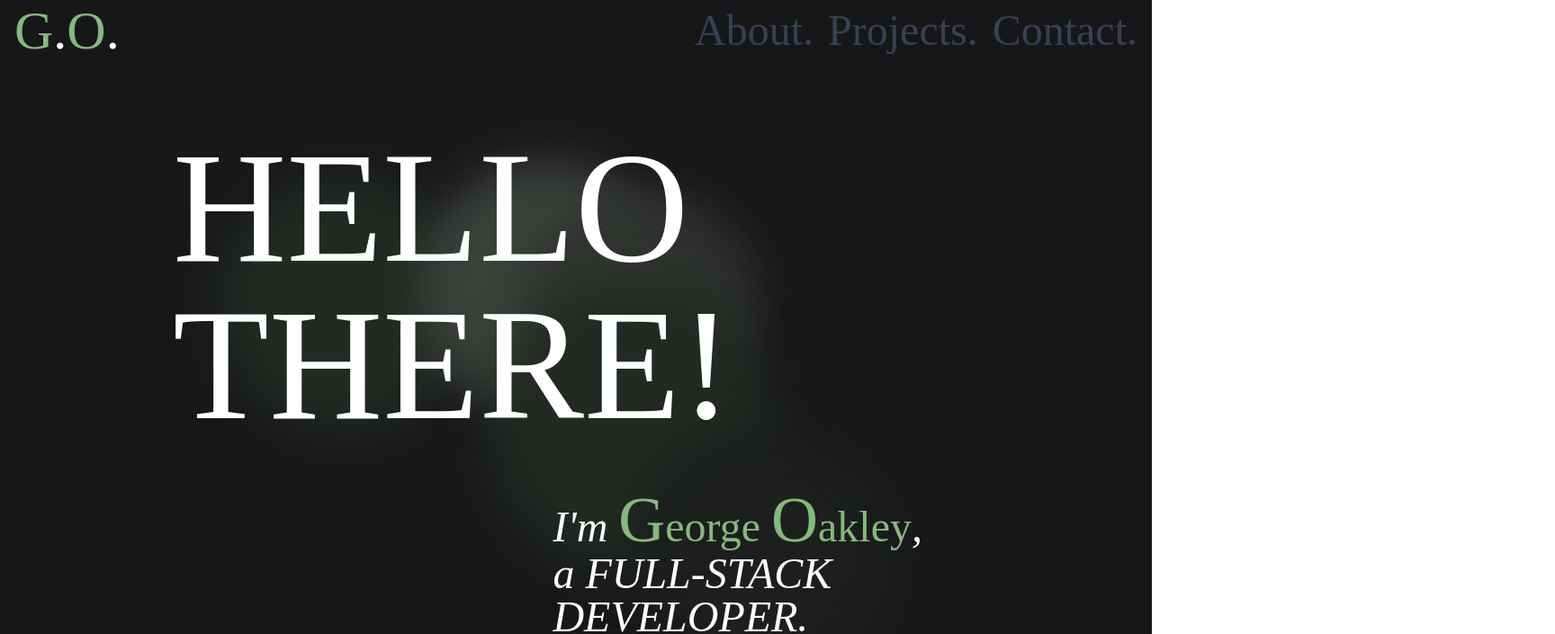
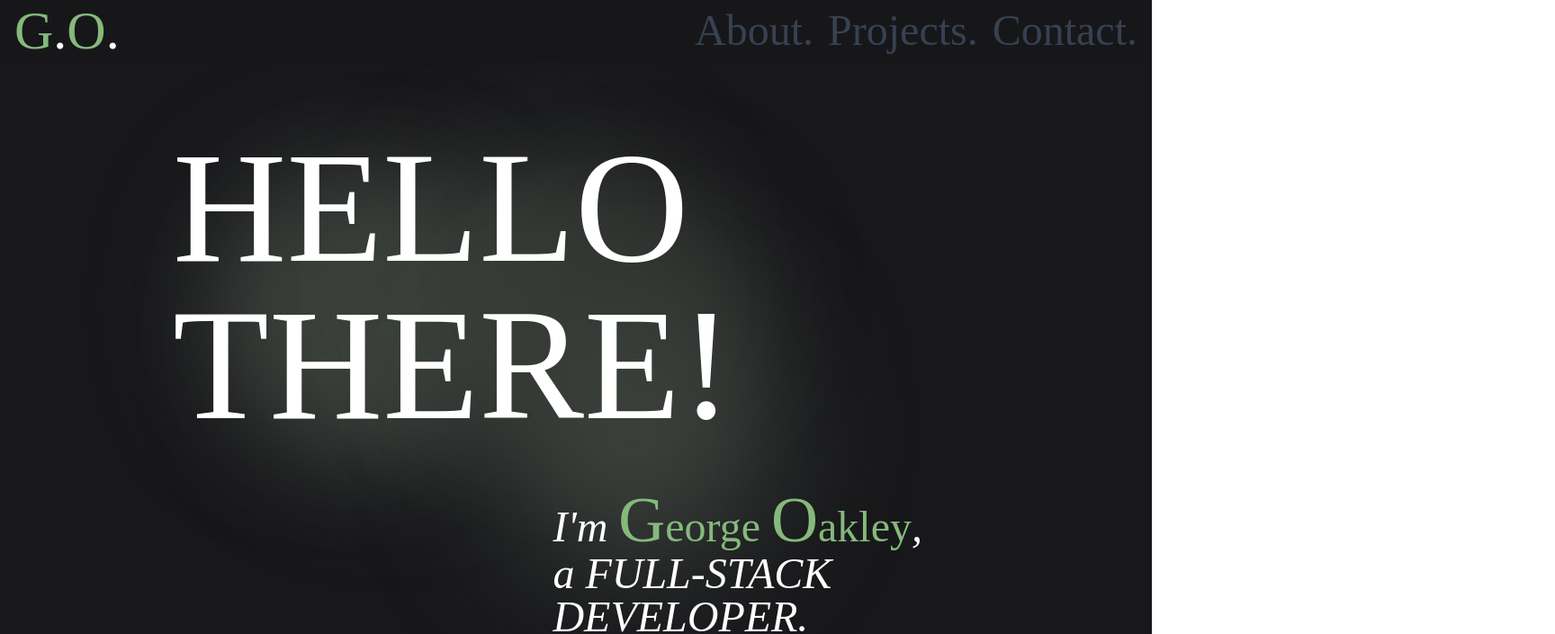
Before and after one commit to Georgeoak03/portfolioV2, a React (Create React App) app in the folder portfolio/: page / in a window 1280 px wide. Shown: the top 705 px of the page at 90% size, 1728 px wide, since content can reach past the window. Built offline with nearby package versions, Linux system fonts and the light colour scheme.

Commit message:
footer link styling

```diff
--- a/portfolio/src/App.css
+++ b/portfolio/src/App.css
@@ -1,11 +1,11 @@
 #main {
-    box-sizing: border-box;}
+    box-sizing: border-box;
 /*    scroll-snap-type: y proximity;*/
 /*    overflow-y: scroll;*/
-/*    overflow-x: hidden;*/
+    overflow-x: hidden;
 /*    height: 100vh;*/
 /*    scroll-behavior: smooth;*/
-/*}*/
+}
 
 /*section {*/
 /*    scroll-snap-align: start;*/
--- a/portfolio/src/components/Contact.js
+++ b/portfolio/src/components/Contact.js
@@ -70,7 +70,7 @@ export default function Contact() {
                             <div className="flex justify-end">
                                 <button
                                     type="submit"
-                                    className="text-white bg-gray-700 py-1 px-2 focus:outline-none hover:bg-indigo-600 rounded-xl text-2xl relative right-0 drop-shadow-2xl shadow-2xl font-['Great_Sailor']">
+                                    className="text-white bg-zinc-700 py-1 px-2 focus:outline-none hover:bg-[#597554] hover:text-zinc-900 transition ease-in-out duration-1000 transform rounded-xl text-2xl relative right-0 drop-shadow-2xl shadow-2xl font-['Great_Sailor']">
                                     Submit.
                                 </button>
                             </div>
--- a/portfolio/src/components/Footer.js
+++ b/portfolio/src/components/Footer.js
@@ -36,9 +36,15 @@ export default function Footer() {
             </div>
             <div className="md:hidden relative flex-wrap-col m-auto justify-center p-4">
                 <div>
-                    <FontAwesomeIcon icon="fa-brands fa-linkedin" className="text-gray-500 text-6xl mr-10"/>
-                    <FontAwesomeIcon icon="fa-solid fa-envelope" className="text-gray-500 text-6xl mr-10" />
-                    <FontAwesomeIcon icon="fa-brands fa-github" className="text-gray-500 text-6xl" />
+                    <a href="https://www.linkedin.com/in/george-oakley-84b95894">
+                        <FontAwesomeIcon icon="fa-brands fa-linkedin" className="text-gray-500 text-6xl mr-10 hover:text-white transition ease-in-out duration-1000 transform"/>
+                    </a>
+                    <a href="mailto: george.oakley@hotmail.co.uk">
+                        <FontAwesomeIcon icon="fa-solid fa-envelope" className="text-gray-500 text-6xl mr-10 hover:text-white transition ease-in-out duration-1000 transform" />
+                    </a>
+                    <a href="https://github.com/Georgeoak03">
+                        <FontAwesomeIcon icon="fa-brands fa-github" className="text-gray-500 text-6xl hover:text-white transition ease-in-out duration-1000 transform" />
+                    </a>
                 </div>
                 <h2 className=" font-['Futura'] text-gray-500 text-md flex justify-center pt-4">George Oakley 2022</h2>
             </div>
--- a/portfolio/src/components/Splash.js
+++ b/portfolio/src/components/Splash.js
@@ -6,7 +6,17 @@ import { useInView } from "react-intersection-observer";
 export default function Splash() {
     const boxVariant = {
         visible: { opacity: 1},
-        hidden: { opacity: 0},}
+        hidden: { opacity: 0,
+            transition: { duration: 6 }
+        }
+    }
+
+    const item = {
+        visible: { opacity: 1},
+        hidden: { opacity: 0,
+            transition: { duration: 1 }
+        }
+    }
 
     const control = useAnimation()
     const [ref, inView] = useInView()
@@ -27,11 +37,12 @@ export default function Splash() {
                    className="h-auto">
                 <div className="relative">
                     <div className="relative h-fit left-[10%] md:left-[25%] lg:left-[35%] w-screen">
-                        <div className="invisible lg:visible absolute top-48 -left-52 w-72 h-72 bg-[#222A23] rounded-full  filter blur-xl  animate-blob animation-delay-6000"></div>
-                        <div className="absolute top-44 left-4 w-72 h-72 bg-[#3b403b] rounded-full  filter blur-xl  animate-blob overflow-hidden"></div>
-                        <div className="absolute top-44 left-36 w-72 h-72 bg-[#30332f] rounded-full  filter blur-xl opacity-90 animate-blob animation-delay-2000 overflow-hidden"></div>
-                        <div className="absolute top-96 left-20 w-72 h-72 bg-[#222A23] rounded-full  filter blur-xl  animate-blob animation-delay-4000 overflow-hidden"></div>
-                        <div className="collapse lg:visible absolute top-[475px] left-64 w-72 h-72 bg-[#1c1f1d] rounded-full  filter blur-xl  animate-blob animation-delay-6000"></div>
+                        <div className="invisible lg:visible absolute top-48 -left-52 w-72 h-72 bg-[#3b403b] rounded-full filter blur-3xl animate-blob animation-delay-6000"></div>
+                        <div className="invisible lg:visible absolute top-56 -left-40 w-72 h-72 bg-[#3b403b] rounded-full filter blur-3xl animate-blob animation-delay-1000"></div>
+                        <div className="absolute top-44 left-4 w-72 h-72 bg-[#3b403b] rounded-full filter blur-2xl lg:blur-3xl animate-blob overflow-hidden"></div>
+                        <div className="absolute top-44 left-36 w-72 h-72 bg-[#30332f] rounded-full filter blur-2xl lg:blur-3xl opacity-90 animate-blob animation-delay-2000 overflow-hidden"></div>
+                        <div className="absolute top-96 left-20 w-72 h-72 bg-[#3b403b] rounded-full filter blur-3xl animate-blob animation-delay-4000 overflow-hidden"></div>
+                        <div className="collapse lg:visible absolute top-[475px] left-64 w-72 h-72 bg-[#3b403b rounded-full filter blur-3xl  animate-blob animation-delay-6000"></div>
                     </div>
                     <div className="relative max-w-xs z-10 top-36 left-[10%] md:left-[15%]">
                         <h1 className="lg:text-[175px] md:text-[150px] text-8xl text-white font-['Great_Sailor']">
@@ -39,7 +50,10 @@ export default function Splash() {
                         </h1>
                     </div>
                     <div className="relative z-10 w-auto inline-block mt-48 ml-[18%] md:left-[20%] lg:left-[30%] text-left">
-                        <p className="text-5xl text-white font-['Great_Sailor'] md:text-5xl italic w-auto inline-block">I'm <span className="text-[#85B97C] not-italic"><m.span ref={ref} variants={boxVariant} initial="visible"animate={control} className="h-auto text-6xl md:text-7xl">G</m.span>eorge <span className="text-6xl md:text-7xl">O</span>akley</span>,</p><p className="text-5xl md:text-5xl text-white font-['Great_Sailor'] italic"><span className="whitespace-nowrap w-auto inline-block">a FULL</span>-STACK</p> <p className="text-5xl md:text-5xl text-white font-['Great_Sailor'] italic w-auto inline-block">DEVELOPER.</p>
+                        <p className="text-5xl text-white font-['Great_Sailor'] md:text-5xl italic w-auto inline-block">I'm <span className="text-[#85B97C] not-italic"><m.span ref={ref}
+                                                                                                                                                                                variants={item}
+                                                                                                                                                                                initial="hidden"
+                                                                                                                                                                                animate={control} className="h-auto text-6xl md:text-7xl">G</m.span>eorge <span className="text-6xl md:text-7xl">O</span>akley</span>,</p><p className="text-5xl md:text-5xl text-white font-['Great_Sailor'] italic"><span className="whitespace-nowrap w-auto inline-block">a FULL</span>-STACK</p> <p className="text-5xl md:text-5xl text-white font-['Great_Sailor'] italic w-auto inline-block">DEVELOPER.</p>
                     </div>
                 </div>
                 <div className="relative bottom-10 z-10 w-auto mt-28 flex justify-center w-screen hover:animate-bounce">
```
